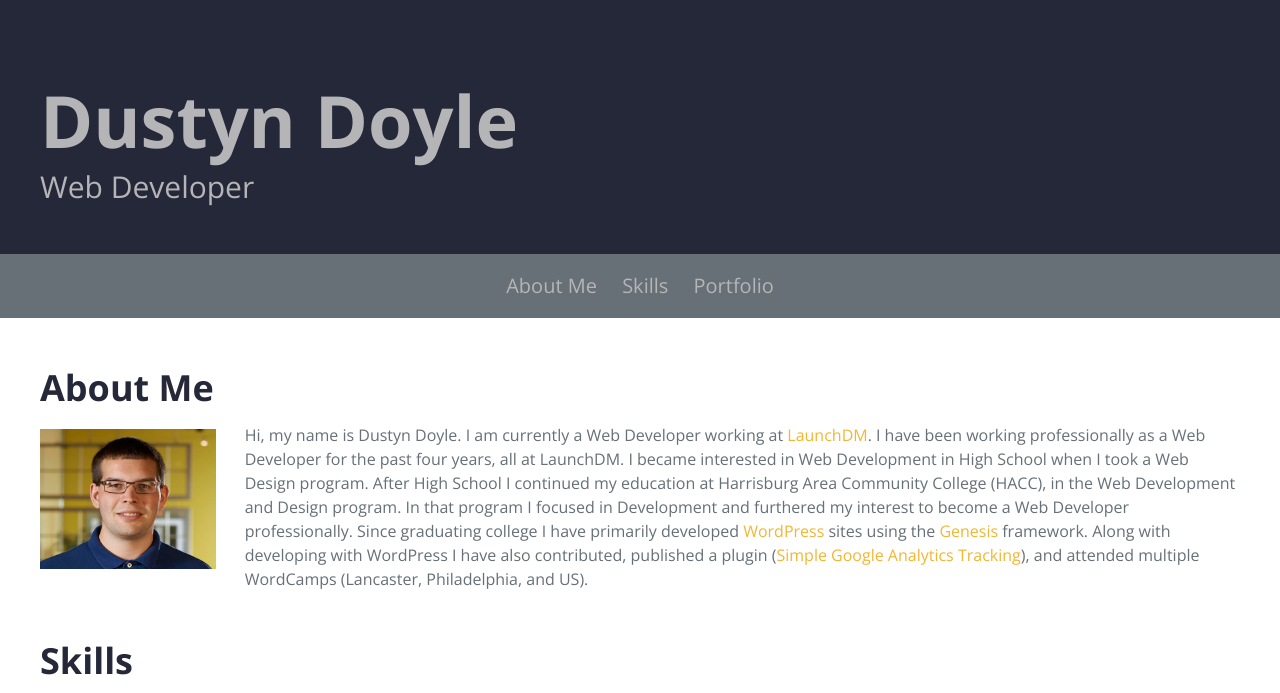
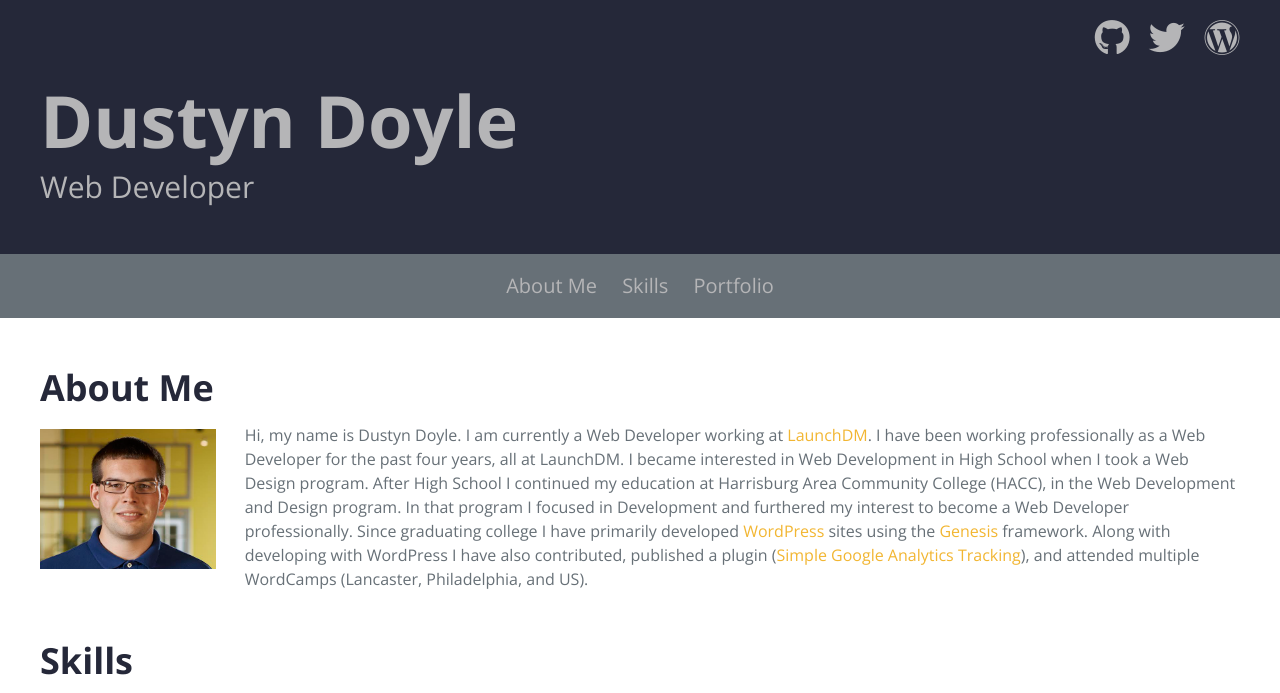
Before and after one commit to dustyndoyle/static-website, a website: page index.html in a window 1280 px wide. Shown: the top 693 px of the page. Drawn offline with nearby package versions, Linux system fonts and the light colour scheme; files that its build step writes are made by us from their sources.

Commit message:
Add Social Icons to header and restyle header with icons added

```diff
--- a/index.html
+++ b/index.html
@@ -10,8 +10,17 @@
     <header class="site-header">
         <div class="container">
             <div class="twelve-columns">
-                <h1 class="header-name">Dustyn Doyle</h1>
-                <h3 class="header-subname">Web Developer</h3>
+                <div class="header-name-container">
+                    <h1 class="header-name">Dustyn Doyle</h1>
+                    <h3 class="header-subname">Web Developer</h3>
+                </div>
+                <div class="header-social">
+                    <ul class="social-icons">
+                        <li class="github"><a href="https://github.com/dustyndoyle" target="_blank"><i class="fa fa-github" aria-hidden="true"></i></a></li>
+                        <li class="twitter"><a href="https://twitter.com/DustynDoyle" target="_blank"><i class="fa fa-twitter" aria-hidden="true"></i></a></li>
+                        <li class="wordpress"><a href="https://profiles.wordpress.org/dustyn" target="_blank"><i class="fa fa-wordpress" aria-hidden="true"></i></a></li>
+                    </ul>
+                </div>
             </div>
         </div>
     </header>
--- a/resources/scss/supporting/header.scss
+++ b/resources/scss/supporting/header.scss
@@ -3,7 +3,16 @@
 .site-header {
     background: #252839;
     color: #b5b5b7;
-    padding: 80px 0 50px;
+    padding: 20px 0 50px;
+
+    .header-name-container {
+        float: left;
+        margin: 60px 0 0;
+    }
+
+    .header-social {
+        float: right;
+    }
 
     h1 {
         color: #b5b5b7;
```
